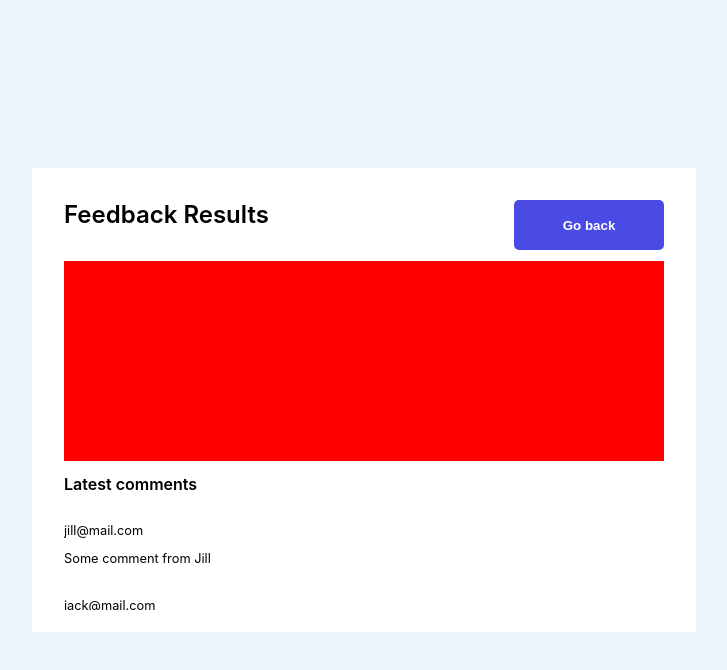
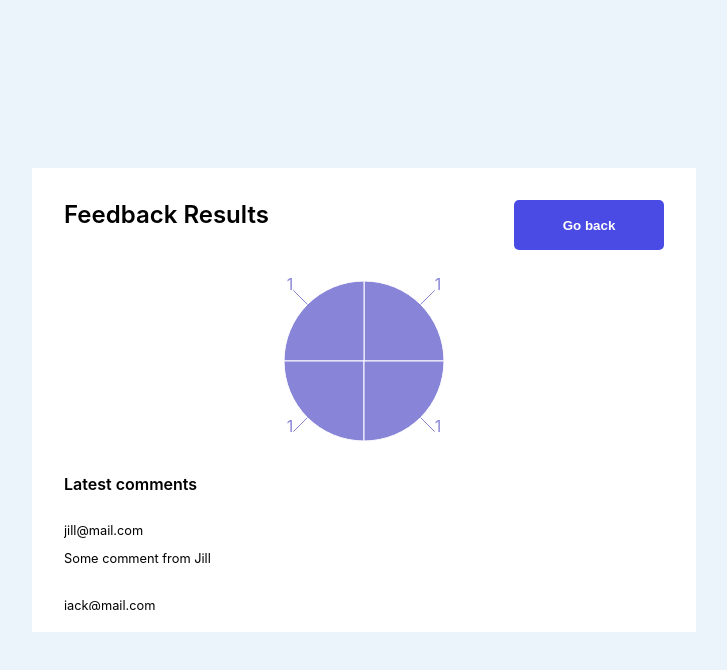
Before and after one commit to okwujeisrael/checkout-challenge, a React (Create React App) app: page / in a window 1280 px wide. Both pictures are taken after typing "Sample", "name@example.com", "Sample", "Sample" into the empty fields and a click on the button "Submit". Shown: the top 670 px of the page, without its empty margins (276-1003 px from the left). Built offline with nearby package versions, Linux system fonts and the light colour scheme.

Commit message:
Add piechart using rechart

```diff
--- a/package.json
+++ b/package.json
@@ -13,6 +13,7 @@
     "react": "^18.2.0",
     "react-dom": "^18.2.0",
     "react-scripts": "5.0.1",
+    "recharts": "^2.7.3",
     "styled-components": "^6.0.7",
     "typescript": "^4.9.5",
     "web-vitals": "^2.1.4"
--- /dev/null
+++ b/src/components/Chart/index.tsx
@@ -0,0 +1,65 @@
+import { FC, useEffect, useState } from "react";
+import styled from "styled-components";
+
+import { PieChart, Pie, Tooltip, ResponsiveContainer } from "recharts";
+
+interface ChartInterface {
+  results: Record<string, string | number>[];
+}
+
+const Chart: FC<ChartInterface> = ({ results }) => {
+  const [data, setData] = useState<Record<string, string | number>[]>();
+
+  const computeData = () => {
+    const ratingsArray = results.map((result) => result.rating);
+
+    const map: Record<string, number> = {};
+    const result = [];
+
+    for (const num of ratingsArray) {
+      if (`${num}` in map) {
+        map[`${num}`] += 1;
+      } else {
+        map[`${num}`] = 1;
+      }
+    }
+
+    for (const char in map) {
+      const obj = { name: `${char} stars`, value: map[char] };
+      result.push(obj);
+    }
+
+    setData(result);
+  };
+
+  useEffect(() => {
+    computeData();
+  }, []);
+
+  return (
+    <Container data-testid="chart">
+      <PieChart width={200} height={200}>
+        <Pie
+          dataKey="value"
+          isAnimationActive={false}
+          data={data}
+          cx="50%"
+          cy="50%"
+          outerRadius={80}
+          fill="#8884d8"
+          label
+        />
+        <Tooltip />
+      </PieChart>
+    </Container>
+  );
+};
+
+export default Chart;
+
+const Container = styled.div`
+  width: 100%;
+  height: 200px;
+  display: flex;
+  justify-content: center;
+`;
--- a/src/components/Results/index.tsx
+++ b/src/components/Results/index.tsx
@@ -2,6 +2,7 @@ import { LevelOneHeader } from "../Text.styles";
 import Button from "../Button";
 import styled from "styled-components";
 import { FC } from "react";
+import Chart from "../Chart";
 
 interface ResultsInterface {
   results: Record<string, string | number>[];
@@ -19,7 +20,7 @@ const Results: FC<ResultsInterface> = ({ results, setShowForm }) => {
         <LevelOneHeader>Feedback Results</LevelOneHeader>
         <Button onClick={handleClick}>Go back</Button>
       </Flex>
-      <Chart />
+      <Chart results={results} />
       <LevelTwoHeader>Latest comments</LevelTwoHeader>
       <CommentWrapper>
         {results.map((result) => (
@@ -45,12 +46,6 @@ const Flex = styled.div`
   }
 `;
 
-const Chart = styled.div`
-  width: 100%;
-  height: 200px;
-  background: red;
-`;
-
 const LevelTwoHeader = styled.h2`
   font-weight: 600;
   font-size: 1rem;
```
Also changed, not shown: 2 other files (tests, documents, lock files or other folders).
